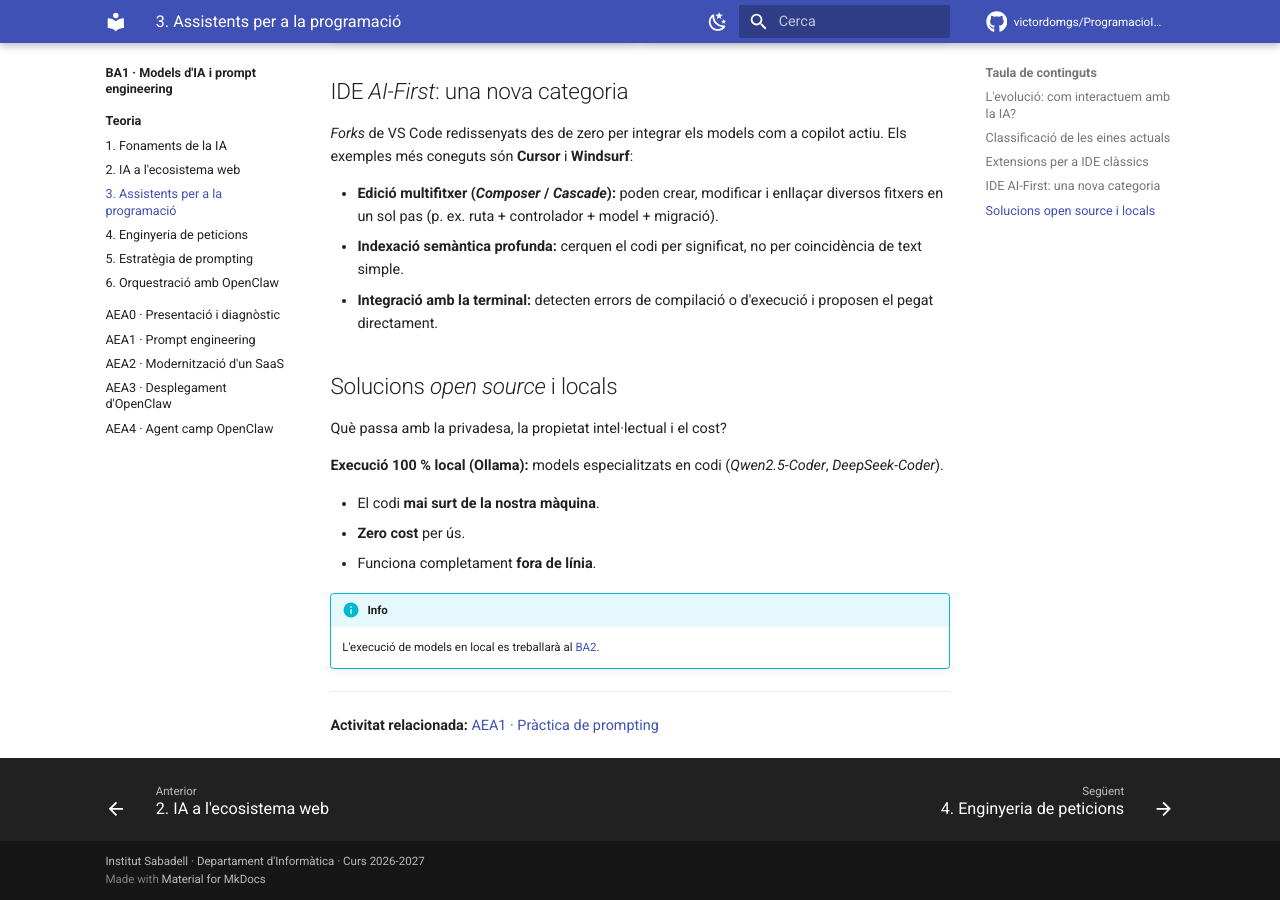
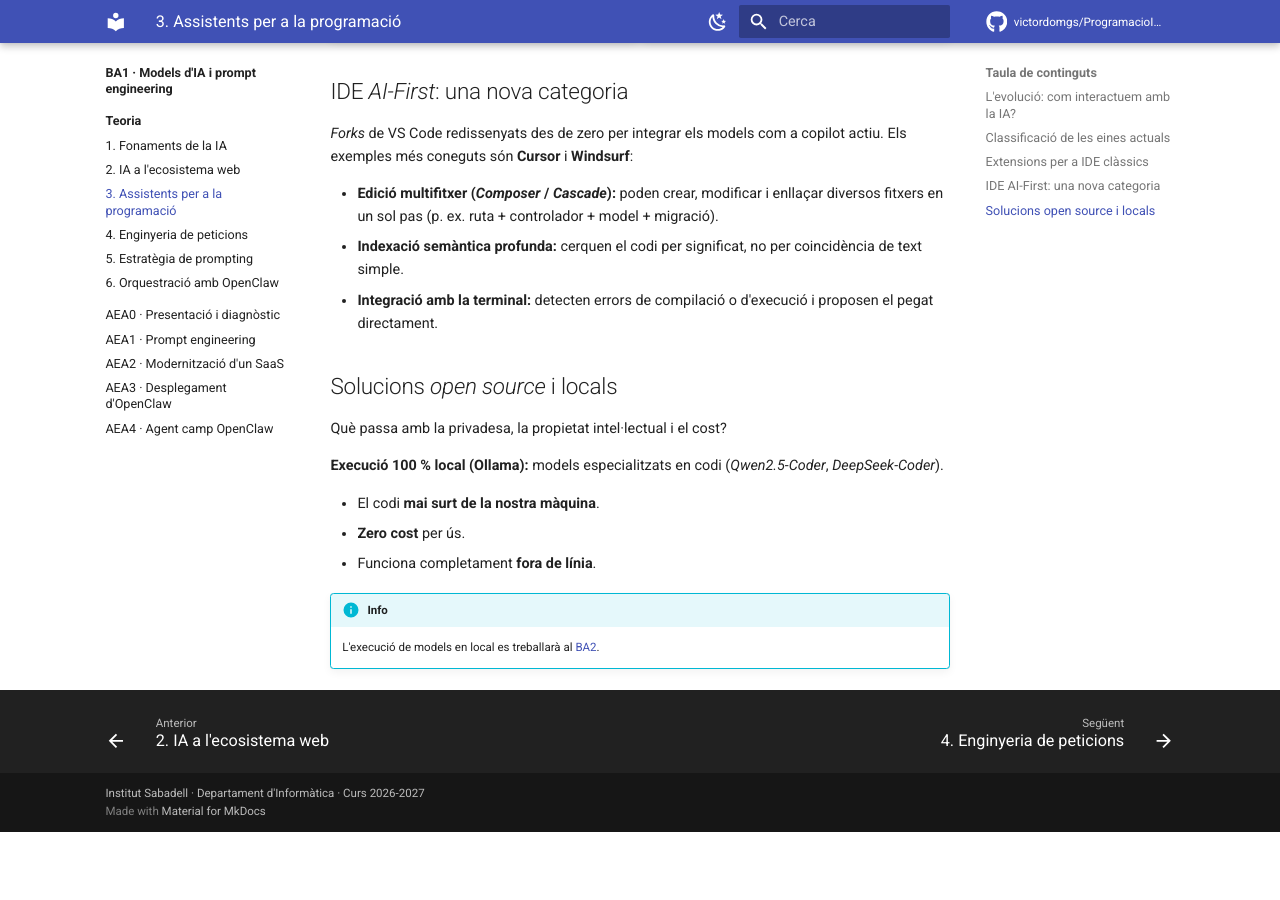
Before and after one commit to victordomgs/ProgramacioIADAW, an MkDocs documentation site: the page built from docs/ba1/teoria/03-assistents-programacio.md, in a window 1280 px wide and 900 px high, scrolled down 1104 px. Built offline with MkDocs 1.6.1 and Material for MkDocs 9.7.7, drawn with Linux system fonts in a browser that asks for light colours; comment, search, counter and statistics services are not loaded; after the commit the page ends 1936 px from its top, so only the background shows below that.

Commit message:
Remove related activity section from document
Removed unrelated activity section from the document.

```diff
--- a/docs/ba1/teoria/03-assistents-programacio.md
+++ b/docs/ba1/teoria/03-assistents-programacio.md
@@ -57,7 +57,3 @@ Què passa amb la privadesa, la propietat intel·lectual i el cost?
 
 !!! info
     L'execució de models en local es treballarà al [BA2](../../ba2/index.md).
-
----
-
-**Activitat relacionada:** [AEA1 · Pràctica de prompting](../aea01-prompt-engineering/index.md)
```
